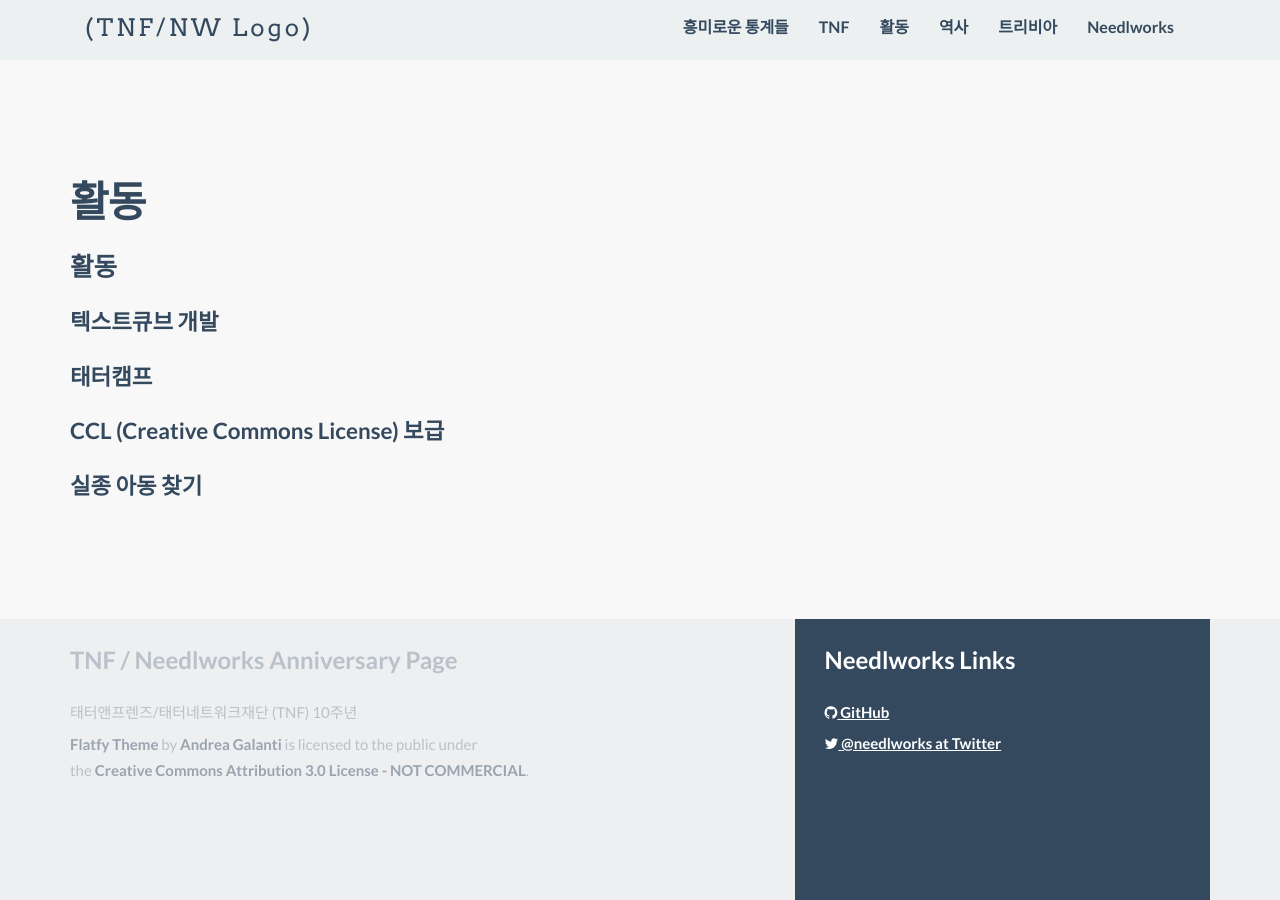
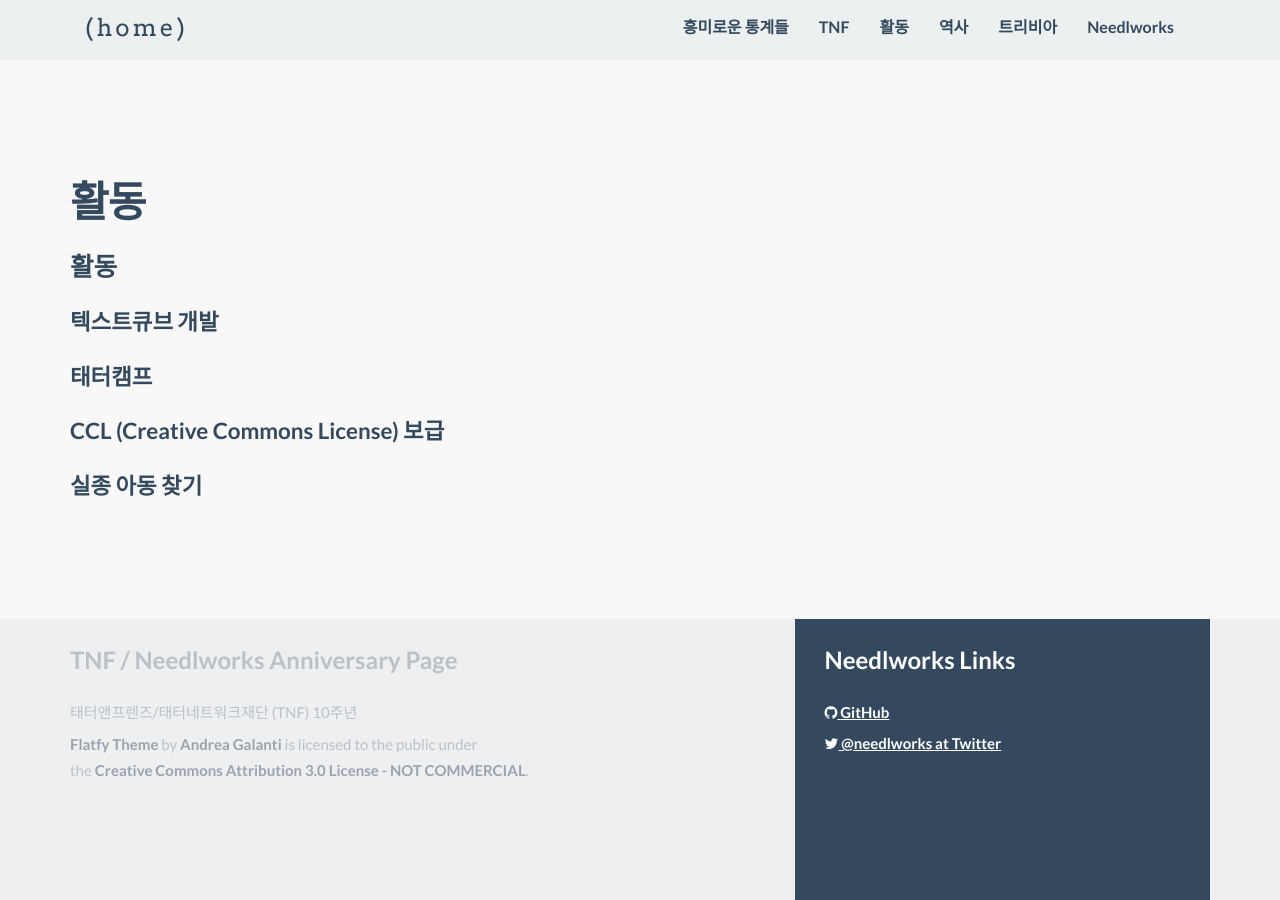
Before and after one commit to Needlworks/10yr-anniversary, a Jekyll site: the page built from activities.md, in a window 1280 px wide. Built offline with Jekyll 4.4.1, drawn with Linux system fonts in a browser that asks for light colours; nearby versions of some CDN libraries.

Commit message:
Reduce text width of navigation brand icon.

```diff
--- a/_includes/navigation.html
+++ b/_includes/navigation.html
@@ -5,7 +5,7 @@
       <button type="button" class="navbar-toggle" data-toggle="collapse" data-target=".navbar-ex1-collapse">
         <span class="sr-only">Toggle navigation</span>
       </button>
-      <a class="navbar-brand" href="{{ site.baseurl }}/#home">(TNF/NW Logo)</a>
+      <a class="navbar-brand" href="{{ site.baseurl }}/#home">(home)</a>
     </div>
     <div class="collapse navbar-collapse navbar-right navbar-ex1-collapse">
       <ul class="nav navbar-nav">
```
